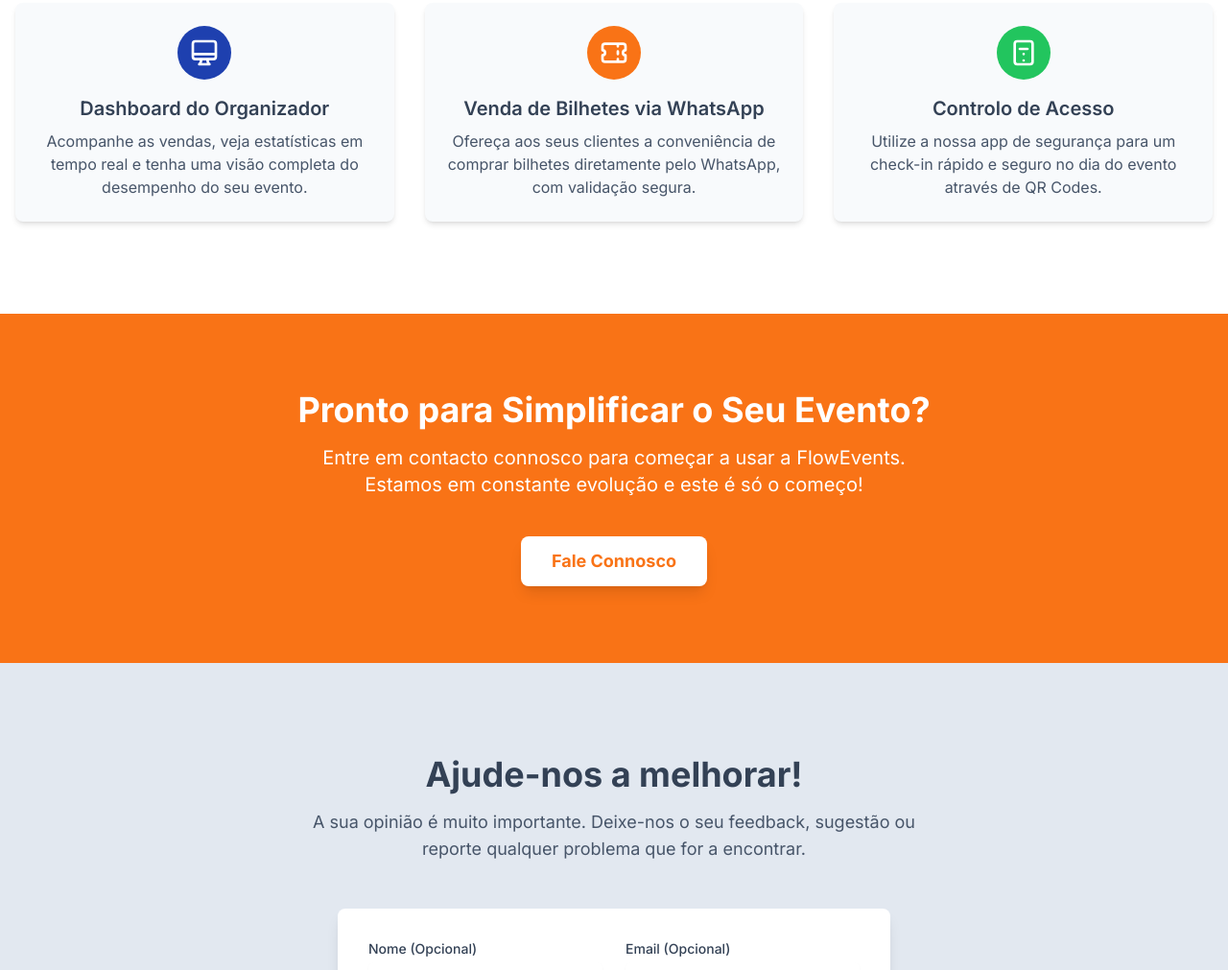
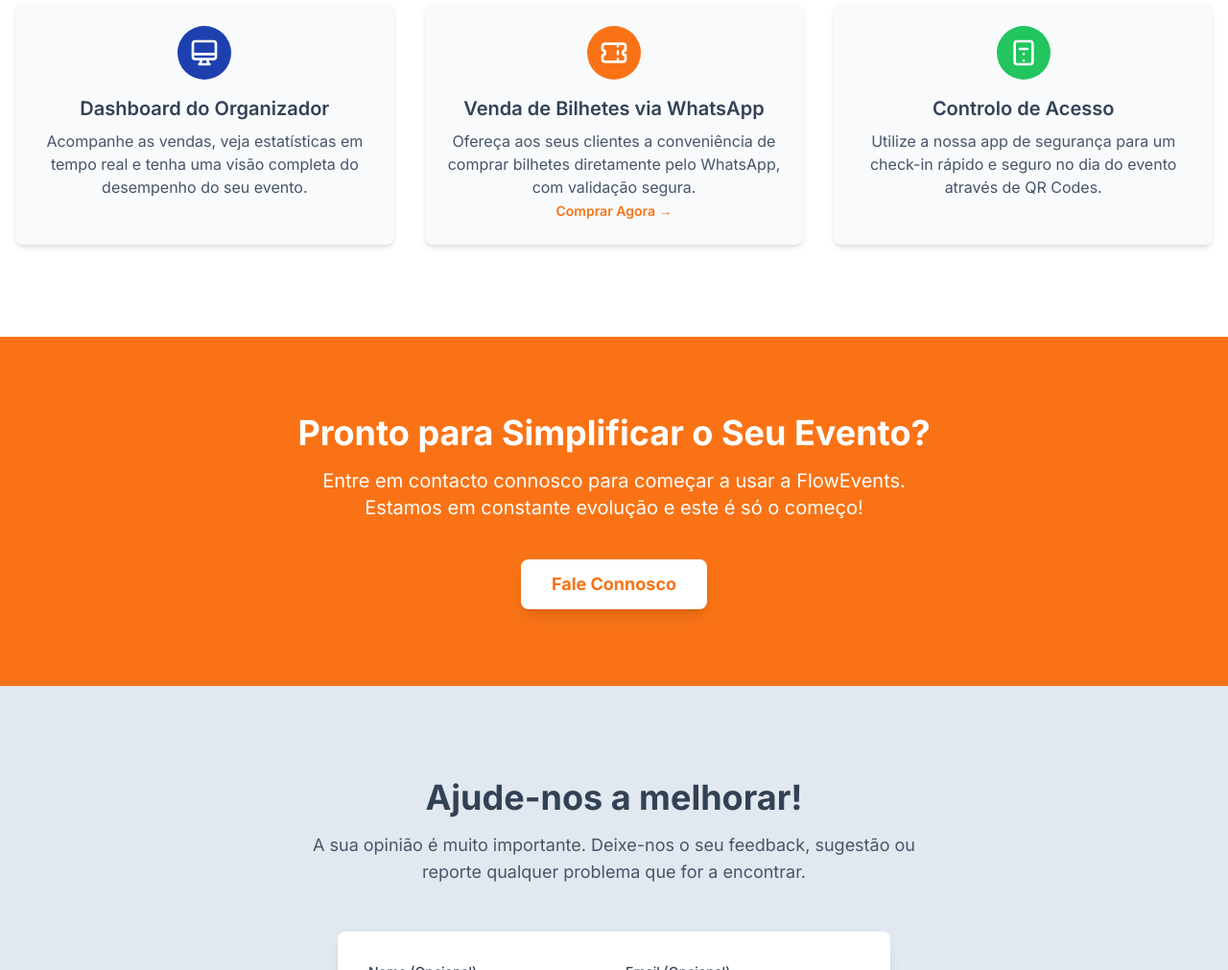
Before and after one commit to InUrSys/flow-events-landing-page, a plain HTML site: page index.html in a window 1280 px wide. Shown: the part 777-1788 px from the top of the page at 96% size. Drawn offline with nearby package versions, Linux system fonts and the light colour scheme.

Commit message:
7 commit

```diff
--- a/index.html
+++ b/index.html
@@ -116,6 +116,9 @@
                     <p class="mt-2 text-slate-600">
                         Ofereça aos seus clientes a conveniência de comprar bilhetes diretamente pelo WhatsApp, com validação segura.
                     </p>
+                     <a href="https://wa.me/258840370746" target="_blank" class="mt-4 text-brand-orange hover:text-orange-600 font-semibold text-sm">
+                        Comprar Agora &rarr;
+                    </a>
                 </div>
                 <div class="bg-slate-50 p-6 rounded-lg shadow-md hover:shadow-xl transition-shadow duration-300">
                     <div class="bg-green-500 inline-flex p-3 rounded-full text-white">
```
